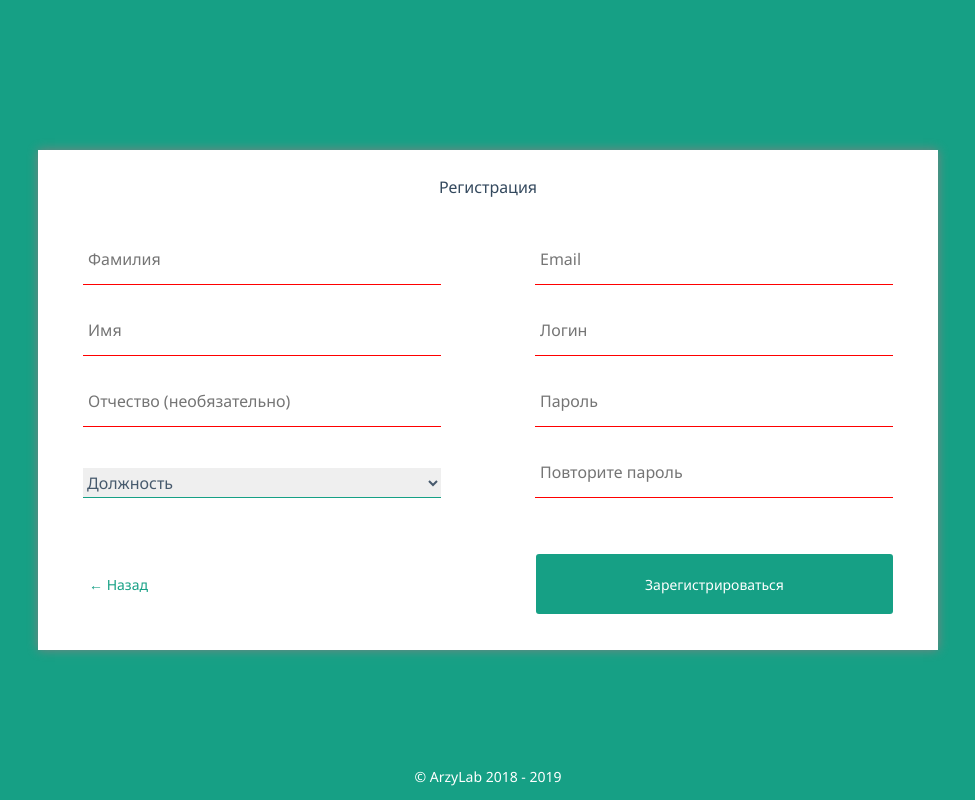
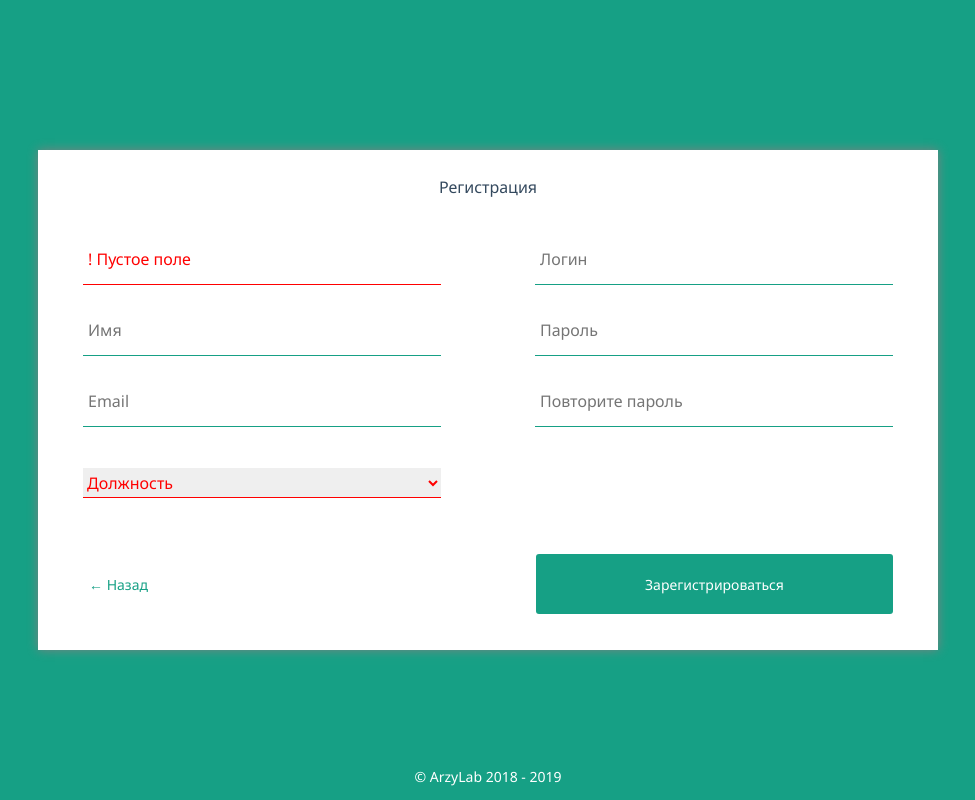
Before and after one commit to Arzyman/test_creator, an Electron app: page dist/signInUp/reg.html in a window 1200 px wide. Both pictures are taken after a click on the button "Зарегистрироваться". Shown: the whole page, without its empty margins (112-1087 px from the left). Drawn offline with nearby package versions, Linux system fonts and the light colour scheme; no server answers.

Commit message:
'reg_modified_2.0'

```diff
--- a/dist/signInUp/reg.css
+++ b/dist/signInUp/reg.css
@@ -83,21 +83,21 @@ input:focus {
     float: left;
 }
 
-#position {
+.position {
     width: 358px;
     margin: 31px auto 10px auto;
     height: 30px;
     border-top: 0;
     border-right: 0;
     border-left: 0;
+    border-color: #16a085;
     border-bottom: 1px solid;
-    border-color: #16a085;
     color: rgba(52, 73, 94, .9);
     font-size: 16px;
     float: left;
 }
 
-#position:focus {
+.position:focus {
     outline: 0;
 }
 
@@ -167,4 +167,5 @@ input:focus {
 
 .error {
     border-color: red;
+    color: red;
 }
--- a/dist/signInUp/reg.html
+++ b/dist/signInUp/reg.html
@@ -13,10 +13,10 @@
         <div class="inputs-block">
             <div class="inputs">
                 <div class="leftside-inputs">
-                        <input type="text" name="secondname" id="secondname" placeholder="Фамилия">
+                        <input type="text" title="llrel" name="secondname" id="secondname" placeholder="Фамилия">
                         <input type="text" name="firstname" id="firstname" placeholder="Имя">
-                        <input type="text" name="patronymic" id="patronymic" placeholder="Отчество (необязательно)">
-                        <select id="position">
+                        <input type="text" name="email" id="email" placeholder="Email">
+                        <select class="position">
                             <option selected disabled>Должность</option>
                             <option class="teacher">Учитель</option>
                             <option class="student">Студент</option>
@@ -24,7 +24,6 @@
                         </select>
                 </div>
                 <div class="rightside-inputs">
-                        <input type="text" name="email" id="email" placeholder="Email">
                         <input type="text" name="username" id="username" placeholder="Логин">
                         <input type="password" name="" id="password" placeholder="Пароль">
                         <input type="password" name="" id="repeate-password" placeholder="Повторите пароль">
--- a/dist/signInUp/reg.js
+++ b/dist/signInUp/reg.js
@@ -5,20 +5,11 @@ const config = require('../../src/config.js')
 const c = remote.getGlobal('console')
 const $ = require('jquery')
 
-// database connection
-var dbCon = config.db()
-
-dbCon.connect((err) => {
-    if (err) c.log('Connection error')
-    c.log('Connection succes')
-})
-
 var getUserData = () => {
     return {
         secondname: $('#secondname').val(),
         firstname: $('#firstname').val(),
-        patronymic: $('#patronymic').val(),
-        position: $('#position').val(),
+        position: $('.position').val(),
         email: $('#email').val(),
         username: $('#username').val(),
         password: $('#password').val(),
@@ -26,30 +17,59 @@ var getUserData = () => {
     }
 }
 
+var clearError = (errors) => {
+    c.log(errors)
+}
+
+$('input').on('focus', () => {
+
+})
+
+$('select').on('focus', () => {
+    $('select').removeClass('error')
+})
+
 var checkEmpty = (user) => {
+    let i = -1
+    let errorKeys = []
     for (var key in user) {
-        if (user[key] === null) user[key] = false
+        if ((!user[key]) || (user[key] === null)) {
 
-        if (!user[key]) {
-            if (key == 'rePassword') {
-                $('#repeate-password').addClass('error')
-            }
+            $(`#${key}`).val('! Пустое поле').addClass('error')
+            $('.position').addClass('error')
 
-            $(`#${key}`).addClass('error')
-            c.log('-')
+            if (key == 'password') $('#password').val('')
+            if (key == 'rePassword') $('#repeate-password').addClass('error')
 
-        } else {
-            c.log('+')
+            errorKeys[i++] = key
         }
+        return errorKeys
     }
-    c.log('---')
 }
+
+var registrationCheck = (user) => {
+    let emptyError = checkEmpty(user)
+    clearError(emptyError)
+}
+
+// var chekSpace = () => {
+
+// }
 
 $('.signUp').click( () => {
     let user = getUserData()
-    checkEmpty(user)
+    registrationCheck(user)
 })
 
+// back button
 $('.back').click( () => {
     window.close()
 })
+
+// database connection
+var dbCon = config.db()
+
+ dbCon.connect((err) => {
+    if (err) c.log('Connection error')
+    c.log('Connection succes')
+})
```
